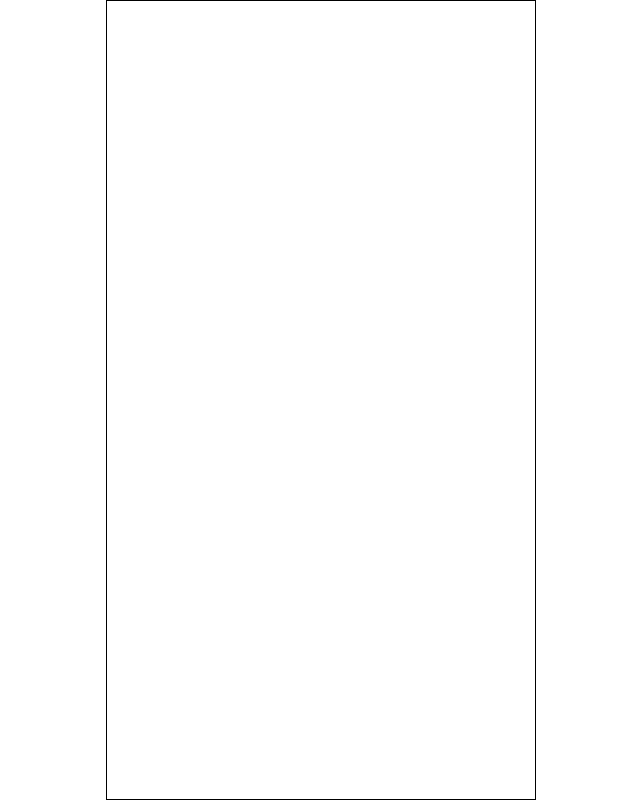
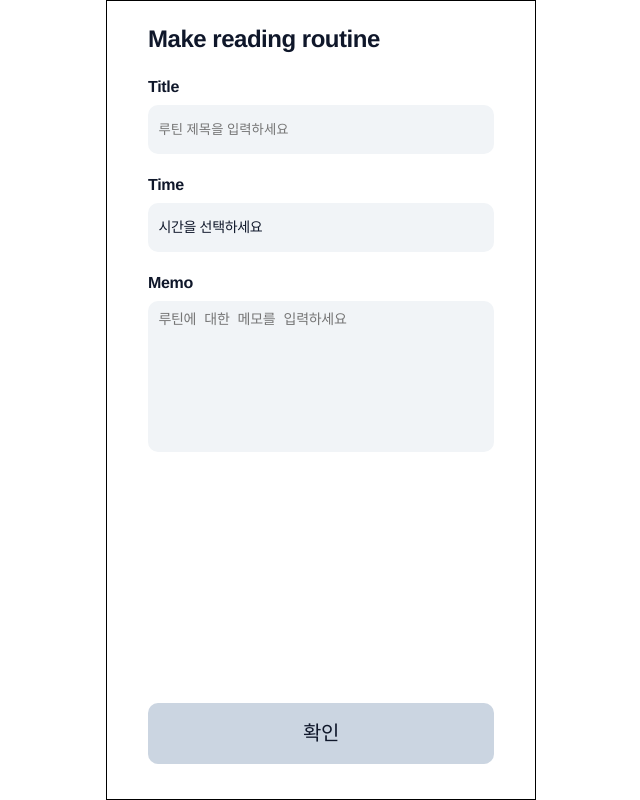
Before and after one commit to CSID-DGU/2024-2-OSSProj-PAGE6-06, a Next.js app in the folder frontend/: page /routine/makeRoutine in a window 1280 px wide. Shown: the whole page, without its empty margins (319-959 px from the left). Built offline with nearby package versions, Linux system fonts and the light colour scheme.

Commit message:
feat: 루틴 등록페이지

```diff
--- a/frontend/components/_styled/routineStyled.jsx
+++ b/frontend/components/_styled/routineStyled.jsx
@@ -8,7 +8,7 @@ export const RoutineContainer = styled.div`
 `;
 
 export const RoutineContentContainer = styled.div`
-    width: 100%;
+    width: 346px;
     display: flex;
     flex-direction: column;
     align-items: center;
@@ -97,3 +97,20 @@ export const SubmitButton = styled.button`
     bottom:35px;
 
 `;
+
+//makeRoutine
+
+export const MakeRoutineContentContainer = styled(RoutineContentContainer)`
+    display:flex;
+    flex-direction:column;
+    gap:21px;
+    margin-top:22px;
+`;
+export const PageTitle = styled.div`
+    width:100%;
+    color: #0F172A;
+    font-weight: 700;
+    font-size: 24px;
+    line-height: 132%;
+    letter-spacing: -0.48px;
+`;
--- a/frontend/components/routine/MakeRoutine.jsx
+++ b/frontend/components/routine/MakeRoutineButton.jsx
@@ -5,7 +5,7 @@ import { FontAwesomeIcon } from "@fortawesome/react-fontawesome";
 import { faPlus } from "@fortawesome/free-solid-svg-icons";
 export default function MakeRoutine(props) {
     return (
-        <Link href='/makeRoutine'>
+        <Link href='/routine/makeRoutine'>
             <S.MakeRoutineButton>
                 <S.MakeRoutineButtonText>Make Reading Routine</S.MakeRoutineButtonText>
                 <S.PlusIcon icon={faPlus} />
--- /dev/null
+++ b/frontend/components/routine/makeRoutine/MakeRoutineForm.jsx
@@ -0,0 +1,84 @@
+import React, { useState } from 'react';
+import * as S from './Styled';
+
+export default function MakeRoutineForm() {
+    const [title, setTitle] = useState('');
+    const [time, setTime] = useState('');
+    const [memo, setMemo] = useState('');
+    const [isOpen, setIsOpen] = useState(false);
+
+    const handleTitleChange = (e) => setTitle(e.target.value);
+    const handleMemoChange = (e) => setMemo(e.target.value);
+    const toggleDropdown = () => setIsOpen(!isOpen);
+
+    const generateTimeOptions = () => {
+        const times = [];
+        for (let hour = 0; hour < 24; hour++) {
+            for (let minute = 0; minute < 60; minute += 5) {
+                const formattedHour = String(hour).padStart(2, '0');
+                const formattedMinute = String(minute).padStart(2, '0');
+                times.push(`${formattedHour}:${formattedMinute}`);
+            }
+        }
+        return times;
+    };
+
+    const selectTime = (timeOption) => {
+        setTime(timeOption);
+        setIsOpen(false);
+    };
+
+    const handleSubmit = () => {
+        if (!title || !time || !memo) {
+            alert("모든 값을 입력해주세요.");
+            return;
+        }
+        console.log("제출된 루틴 정보:", { title, time, memo });
+    };
+
+    return (
+        <S.FormContainer>
+            <S.InputContainer>
+                <S.Label>Title</S.Label>
+                <S.Input
+                    type="text"
+                    placeholder="루틴 제목을 입력하세요"
+                    value={title}
+                    onChange={handleTitleChange}
+                />
+            </S.InputContainer>
+
+            <S.InputContainer>
+                <S.Label>Time</S.Label>
+                <S.DropdownContainer>
+                    <S.SelectedTime onClick={toggleDropdown}>
+                        {time || "시간을 선택하세요"}
+                    </S.SelectedTime>
+                    {isOpen && (
+                        <S.DropdownList>
+                            {generateTimeOptions().map((timeOption) => (
+                                <S.DropdownItem
+                                    key={timeOption}
+                                    onClick={() => selectTime(timeOption)}
+                                >
+                                    {timeOption}
+                                </S.DropdownItem>
+                            ))}
+                        </S.DropdownList>
+                    )}
+                </S.DropdownContainer>
+            </S.InputContainer>
+
+            <S.InputContainer>
+                <S.Label>Memo</S.Label>
+                <S.MemoInput
+                    placeholder="루틴에 대한 메모를 입력하세요"
+                    value={memo}
+                    onChange={handleMemoChange}
+                />
+            </S.InputContainer>
+
+            <S.SubmitButton onClick={handleSubmit}>확인</S.SubmitButton>
+        </S.FormContainer>
+    );
+}
--- /dev/null
+++ b/frontend/components/routine/makeRoutine/Styled.jsx
@@ -0,0 +1,114 @@
+import styled from "styled-components";
+
+//MakeRoutineForm
+export const FormContainer = styled.div`
+    width:100%;
+    display:flex;
+    flex-direction:column;
+    gap:20px;
+`;
+export const Label = styled.div`
+    color: #0F172A;
+    font-size: 16px;
+    font-weight: 600;
+    line-height: 132%;
+    letter-spacing: -0.32px;
+`;
+export const InputContainer = styled.div`
+    width:100%;
+    display:flex;
+    gap:8px;
+    flex-direction: column;
+`;
+export const Input = styled.input`
+    width:100%;
+    height:49px;
+    border-radius: 10px;
+    background: #F1F4F7;
+    border:none;
+    display:flex;
+    align-items:center;
+    padding:3%
+
+`;
+
+export const MemoInput = styled.textarea`
+    width: 100%;
+    height: 151px;
+    flex-shrink: 0;
+    border:none;
+    border-radius: 10px;
+    background: #F1F4F7;
+    padding: 3%;
+    color: #0F172A;
+    font-size: 14px;
+    font-weight: 500;
+    line-height: 132%;
+    letter-spacing: -0.28px;
+    resize:none;
+
+    &:focus {
+        border: 1px solid #94A3B8;
+        outline:none; s
+    }
+`;
+
+export const SelectedTime = styled.div`
+    color: #0F172A;
+    font-size: 14px;
+    font-weight: 500;
+    line-height: 132%;
+    letter-spacing: -0.32px;
+    padding:3%;
+    width: 100%;
+    height: 49px;
+    flex-shrink: 0;
+    border-radius: 10px;
+    background: #F1F4F7;
+
+    display:flex;
+    align-items:center;
+
+`;
+
+export const DropdownContainer = styled.div`
+    width:100%;
+    display:flex;
+    flex-direction:column;
+    gap:5px;
+`;
+export const DropdownList = styled.div`
+    width: 100%;
+    height: 164px;
+    border-radius: 10px;
+    border: 1px solid  #94A3B8;
+    background: #F1F4F7;
+    overflow-y: scroll;
+`;
+export const DropdownItem = styled.div`
+    color: #0F172A;
+    text-align: center;
+    font-size: 14px;
+    font-style: normal;
+    font-weight: 500;
+    line-height: 132%;
+    letter-spacing: -0.32px;
+`;
+export const SubmitButton = styled.div`
+    width:346px;
+    height:61px;
+    border-radius: 10px;
+    background: #CBD5E1;
+    display:flex;
+    align-items:center;
+    color: #0F172A;
+    text-align: center;
+    justify-content:center;
+    font-size: 20px;
+    font-weight: 500;
+    line-height: 132%;
+    letter-spacing: -0.4px;
+
+    position:absolute;
+    bottom: 35px;
+`;
--- a/frontend/pages/routine/index.jsx
+++ b/frontend/pages/routine/index.jsx
@@ -1,13 +1,13 @@
 import Header from "@/components/layout/Header";
 import * as RS from "@/components/_styled/routineStyled";
-import MakeRoutine from "@/components/routine/MakeRoutine";
+import MakeRoutineButton from "@/components/routine/MakeRoutineButton";
 import RoutineList from "@/components/routine/RoutineList";
 export default function Routine() {
   return (
     <RS.RoutineContainer>
         <Header path="My Reading Routine" />
         <RS.RoutineContentContainer>
-          <MakeRoutine />
+          <MakeRoutineButton />
           <RS.Line />
           <RoutineList />
         </RS.RoutineContentContainer>
--- a/frontend/pages/routine/makeRoutine.jsx
+++ b/frontend/pages/routine/makeRoutine.jsx
@@ -1,11 +1,14 @@
 import React from 'react';
+import * as RS from '@/components/_styled/routineStyled';
+import MakeRoutineForm from '@/components/routine/makeRoutine/MakeRoutineForm';
 
-function makeRoutine(props) {
+export default function makeRoutine() {
     return (
-        <div>
-
-        </div>
+        <RS.RoutineContainer>
+            <RS.MakeRoutineContentContainer>
+                <RS.PageTitle>Make reading routine</RS.PageTitle>
+                <MakeRoutineForm />
+            </RS.MakeRoutineContentContainer>
+        </RS.RoutineContainer>
     );
 }
-
-export default makeRoutine;
```
